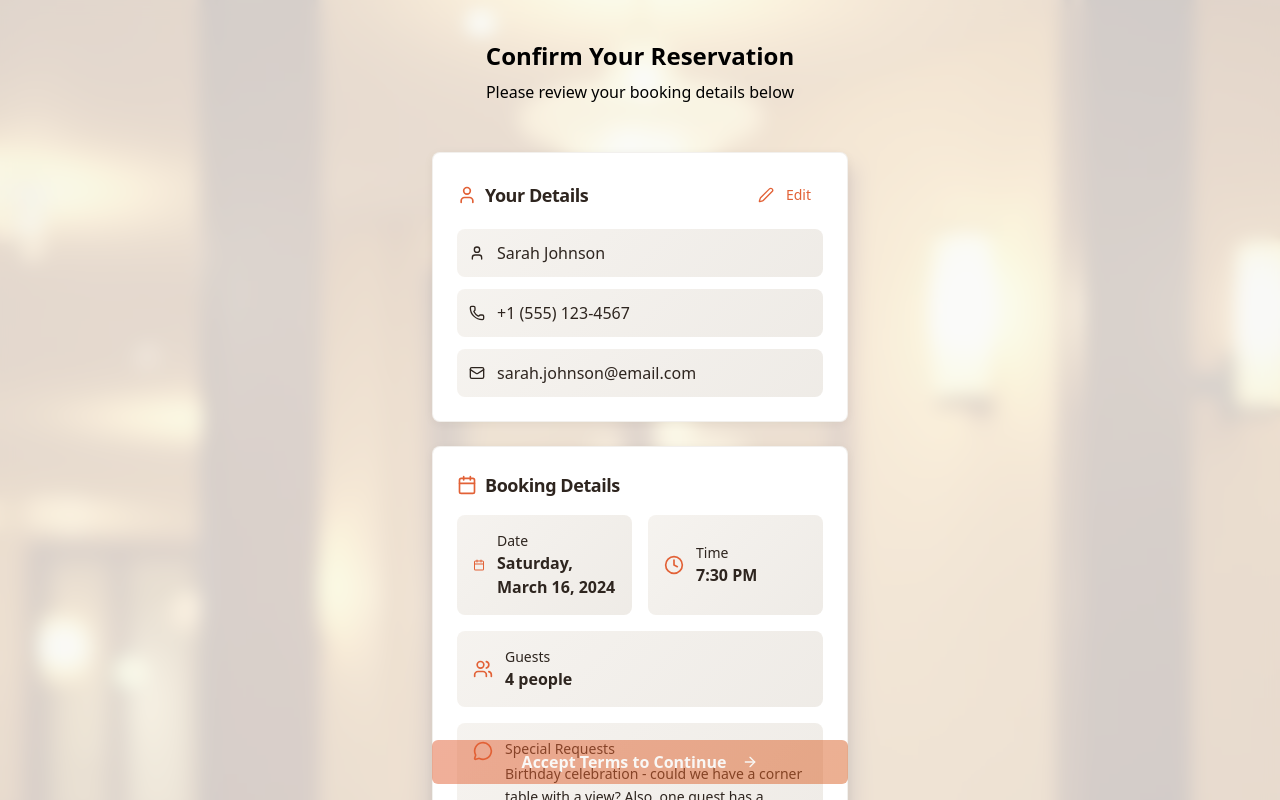
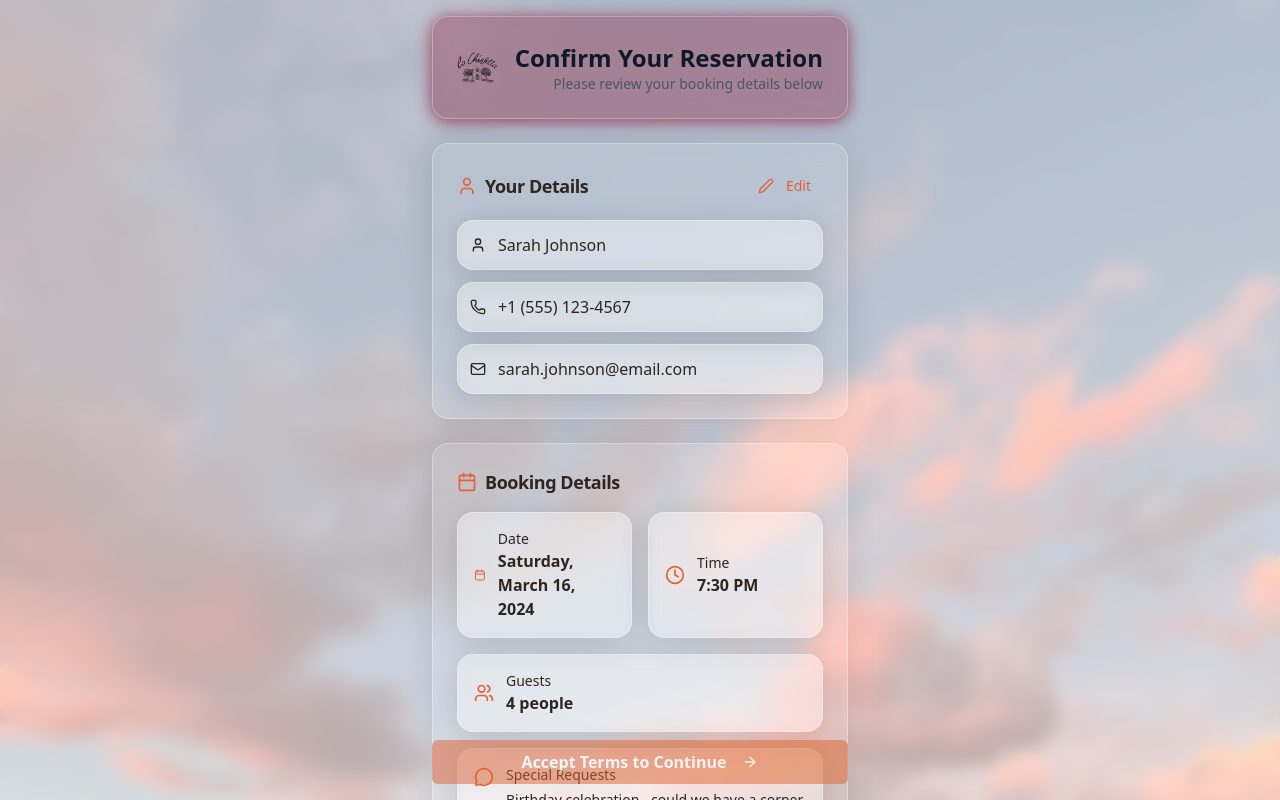
Before and after one commit to LaChiesetta/AntiNoShow, a Next.js app: page /booking/1 in a window 1280 px wide. Shown: the top 800 px of the page. Built offline with nearby package versions, Linux system fonts and the light colour scheme.

Commit message:
fix: improved style and changed default image

```diff
--- /dev/null
+++ b/src/app/booking/[id]/components/Header.tsx
@@ -0,0 +1,31 @@
+'use client';
+
+import Image from 'next/image';
+import restaurantLogo from "@/assets/restaurant-logo.png";
+
+export const Header = () => {
+  return (
+    <header className="header sticky z-50 bg-card shadow-card border-border/50 flex items-center justify-between p-6 w-full animate-fade-in top-2 mb-6">
+      {/* Logo */}
+      <div className="flex items-center space-x-3">
+        <Image
+          src={restaurantLogo}
+          alt="Restaurant Logo"
+          width={40}
+          height={40}
+          className="object-contain"
+        />
+      </div>
+
+      {/* Page Title */}
+      <div className="text-right max-w-xl">
+        <h1 className="text-2xl font-bold text-gray-900 leading-snug">
+          Confirm Your Reservation
+        </h1>
+        <p className="text-sm text-gray-600">
+          Please review your booking details below
+        </p>
+      </div>
+    </header>
+  );
+};
--- a/src/app/booking/[id]/page.tsx
+++ b/src/app/booking/[id]/page.tsx
@@ -7,6 +7,7 @@ import { BookingInfoCard } from "@/app/booking/[id]/components/BookingInfoCard";
 import { NoShowPolicyCard } from "@/app/booking/[id]/components/NoShowPolicyCard";
 import { PromotionsCarousel } from "@/app/booking/[id]/components/PromotionsCarousel";
 import { TermsCheckbox } from "@/app/booking/[id]/components/TermsCheckbox";
+import { Header } from "@/app/booking/[id]/components/Header";
 import { ArrowRight, CheckCircle } from "lucide-react";
 import restaurantBg from "@/assets/restaurant-bg.jpg";
 
@@ -41,14 +42,7 @@ const BookingConfirmation = () => {
 
       <div className="relative z-10 min-h-screen p-4 max-w-md mx-auto">
         {/* Header */}
-        <div className="text-center py-6 mb-6">
-          <h1 className="text-2xl font-bold text-foreground mb-2">
-            Confirm Your Reservation
-          </h1>
-          <p className="text-muted-foreground">
-            Please review your booking details below
-          </p>
-        </div>
+        <Header />
 
         {/* Main Content */}
         <div className="space-y-6">
--- a/src/app/globals.css
+++ b/src/app/globals.css
@@ -287,7 +287,12 @@
 
   /* Gradient utilities */
   .bg-gradient-warm {
-    background: var(--gradient-warm);
+    background: rgba(255, 255, 255, 0.35); /* semi-transparent */
+    border-radius: 16px;
+    box-shadow: 0 4px 30px rgba(0, 0, 0, 0.14);
+    backdrop-filter: blur(10px); /* main glass effect */
+    -webkit-backdrop-filter: blur(10px); /* Safari support */
+    border: 1px solid rgba(255, 255, 255, 0.3); /* subtle border */
   }
 
   .bg-gradient-terracotta {
@@ -322,7 +327,7 @@
 }
 
 .bg-background\/85 {
-    background-color: hsl(var(--background) / 0.80);
+    background-color: hsl(var(--background) / 0.50);
 }
 
 .text-card-foreground {
@@ -330,9 +335,20 @@
 }
 
 .bg-card {
-    background-color: hsl(var(--card));
+    background: rgba(255, 255, 255, 0.1); /* semi-transparent */
+    border-radius: 16px;
+    box-shadow: 0 4px 30px rgba(0, 0, 0, 0.1);
+    backdrop-filter: blur(10px); /* main glass effect */
+    -webkit-backdrop-filter: blur(10px); /* Safari support */
+    border: 1px solid rgba(255, 255, 255, 0.3); /* subtle border */
 }
 
 .rounded-sm {
     border-radius: calc(var(--radius) - 4px);
 }
+
+/* Header */
+.header {
+    background: rgba(142, 29, 60, 0.36) !important; /* semi-transparent */
+    box-shadow: 0 2px 16px rgba(142, 29, 60, 0.8); /* soft shadow below */
+}
```
Also changed, not shown: src/assets/restaurant-bg.jpg, src/assets/restaurant-logo.png (added).
